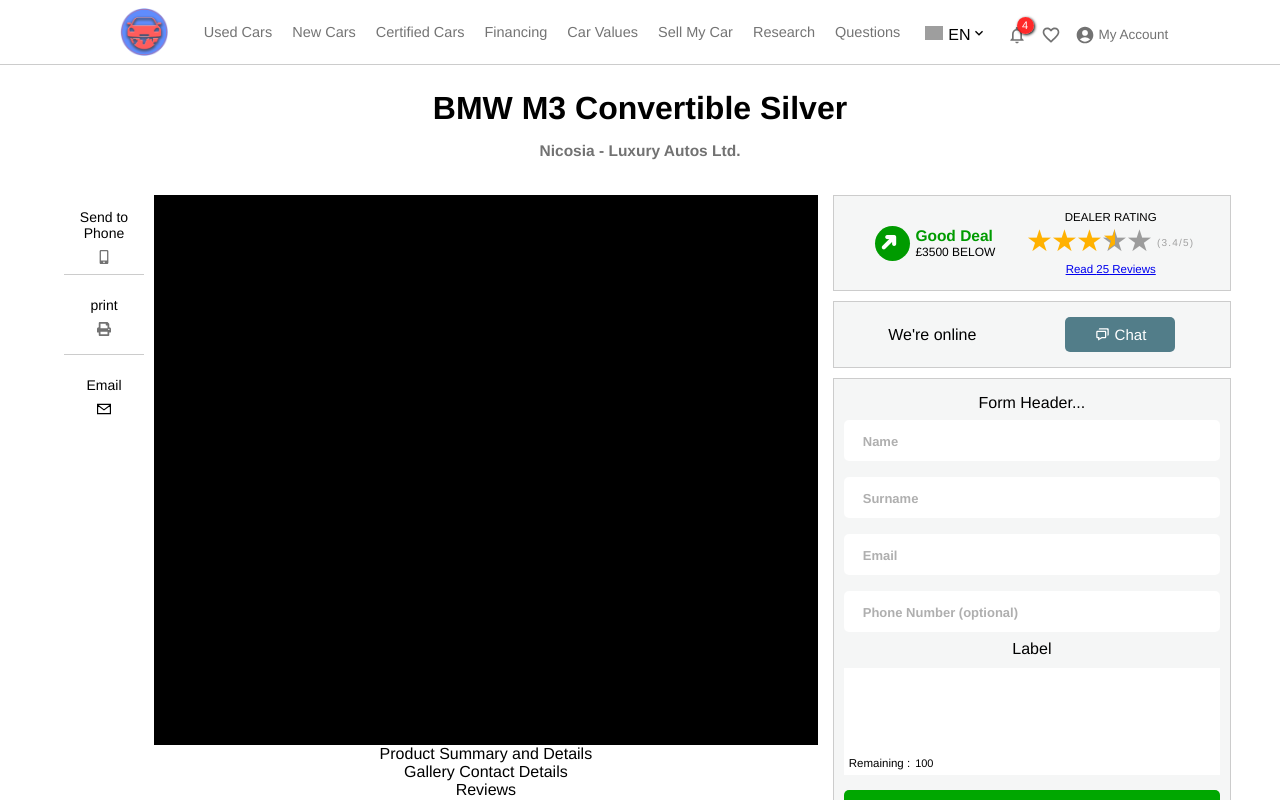
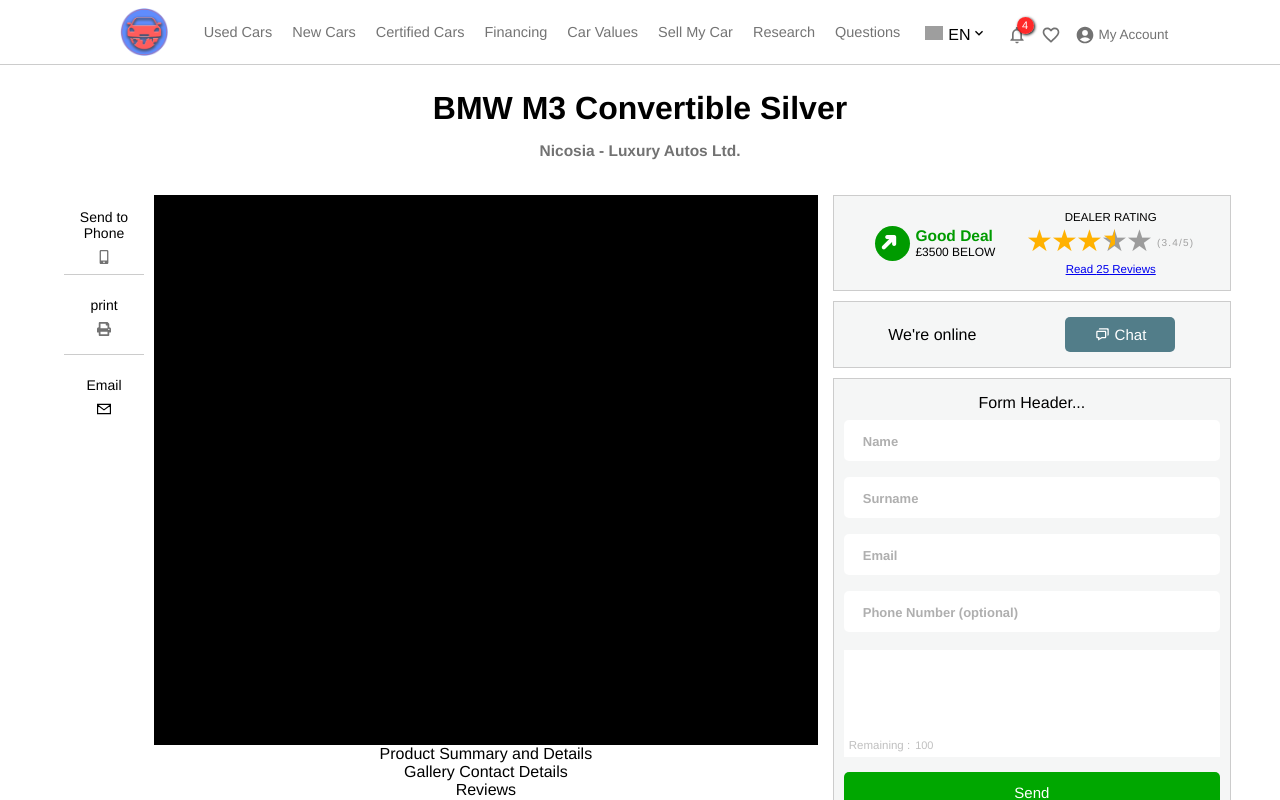
Before and after one commit to aytacg26/cargurusClone, a React (Create React App) app: page /product/1 in a window 1280 px wide. Shown: the top 800 px of the page. Built offline with nearby package versions, Linux system fonts and the light colour scheme; grey boxes are pictures that could not be loaded.

Commit message:
additional styling added to TextArea Component

```diff
--- a/src/components/ui/TextArea/TextArea.js
+++ b/src/components/ui/TextArea/TextArea.js
@@ -1,5 +1,11 @@
 import React, { useState, useEffect, useRef } from 'react';
 import classes from './TextArea.module.css';
+
+/**
+ * @TODO : Add emoji selection option to message (textarea part) like in facebook
+ *
+ *
+ */
 
 const TextArea = ({
   onChange,
@@ -46,7 +52,7 @@
 
   return (
     <label className={classes.textareaLabel}>
-      <span>Label</span>
+      {/* <span>Label</span>  This part should work like in Input Component*/}
       <textarea
         rows={rowSize}
         cols='50'
--- a/src/components/ui/TextArea/TextArea.module.css
+++ b/src/components/ui/TextArea/TextArea.module.css
@@ -28,6 +28,7 @@
   font-size: 11.5px;
   padding: 0 5px;
   align-items: center;
+  color: rgb(192, 192, 192);
 }
 
 .CounterText {
```
